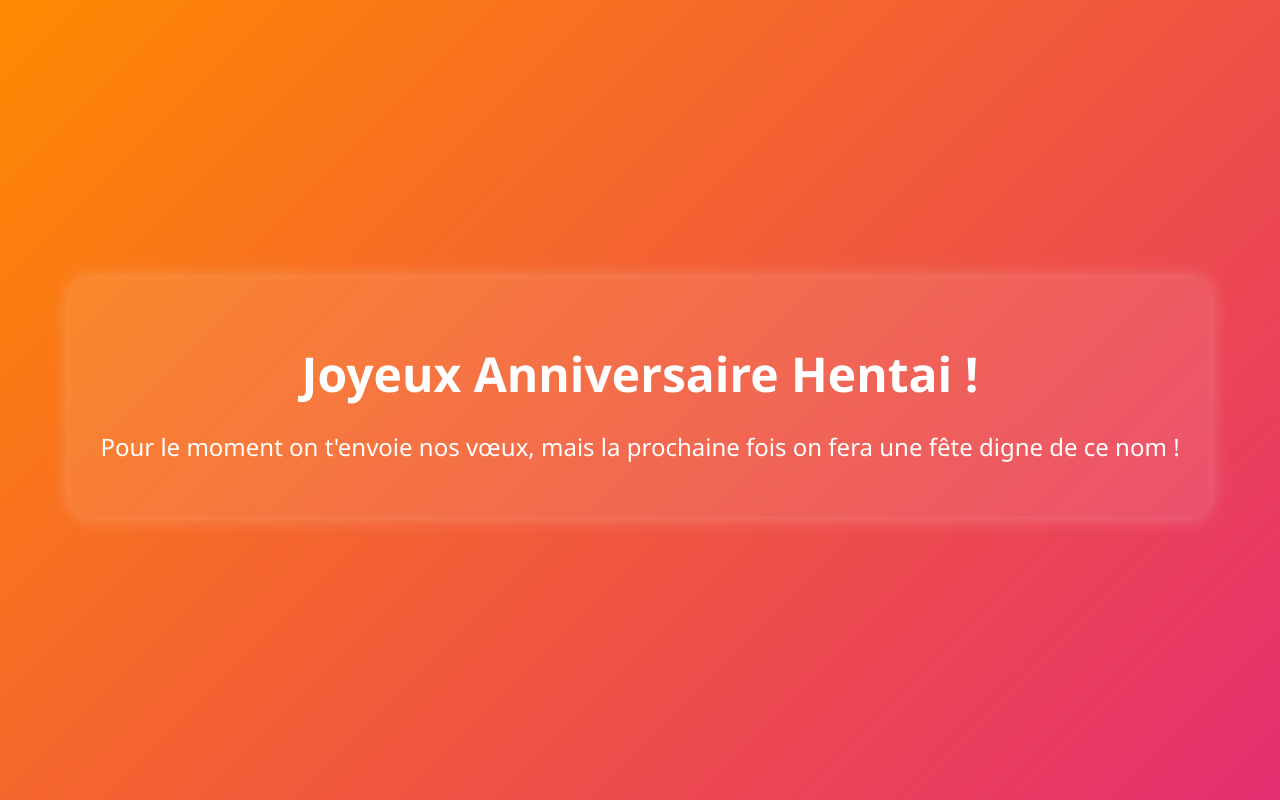
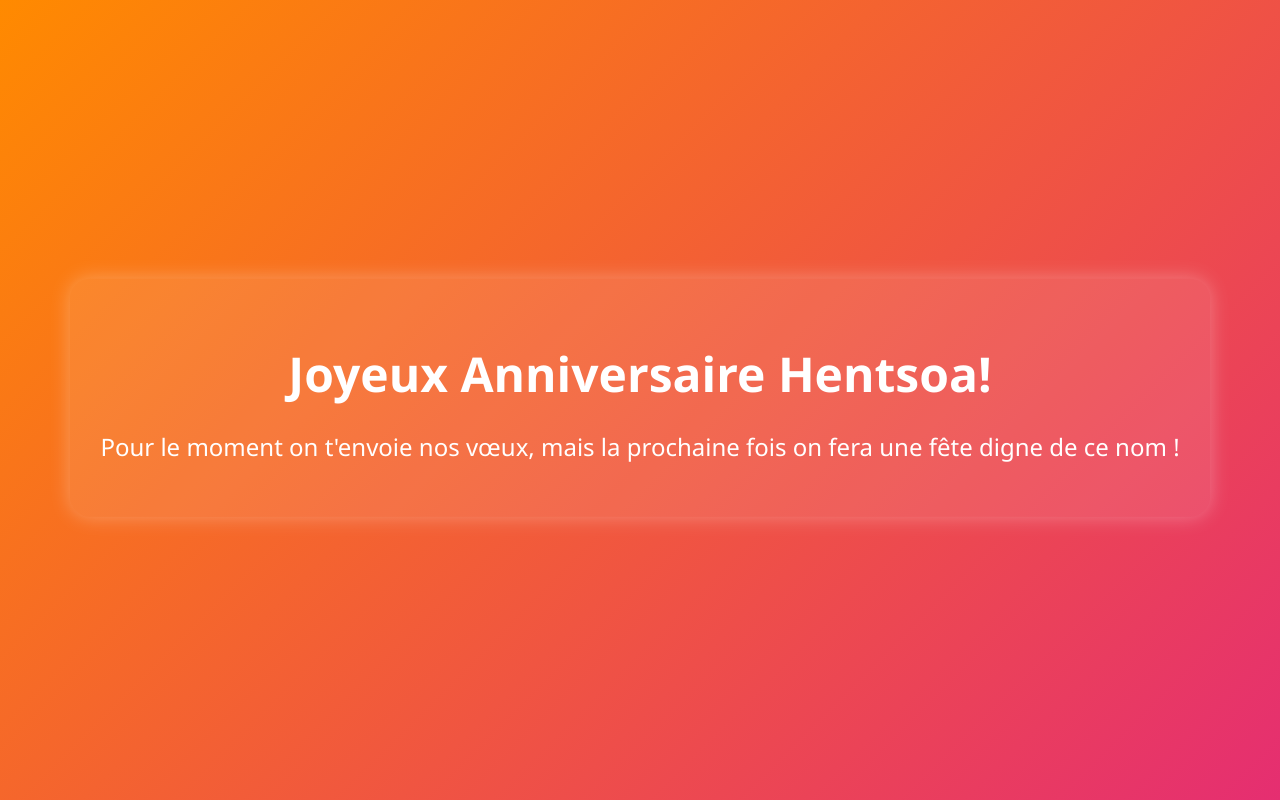
Before and after one commit to Hajaorv/Happy-birthday-, a plain HTML site: page Index.html in a window 1280 px wide. Drawn offline with Linux system fonts and the light colour scheme.

Commit message:
Update Index.html
Moly

```diff
--- a/Index.html
+++ b/Index.html
@@ -56,7 +56,7 @@
 </head>
 <body>
   <div class="message">
-    <h1>Joyeux Anniversaire Hentai !</h1>
+    <h1>Joyeux Anniversaire Hentsoa!</h1>
     <p>Pour le moment on t'envoie nos vœux, mais la prochaine fois on fera une fête digne de ce nom !</p>
   </div>
 </body>
```
